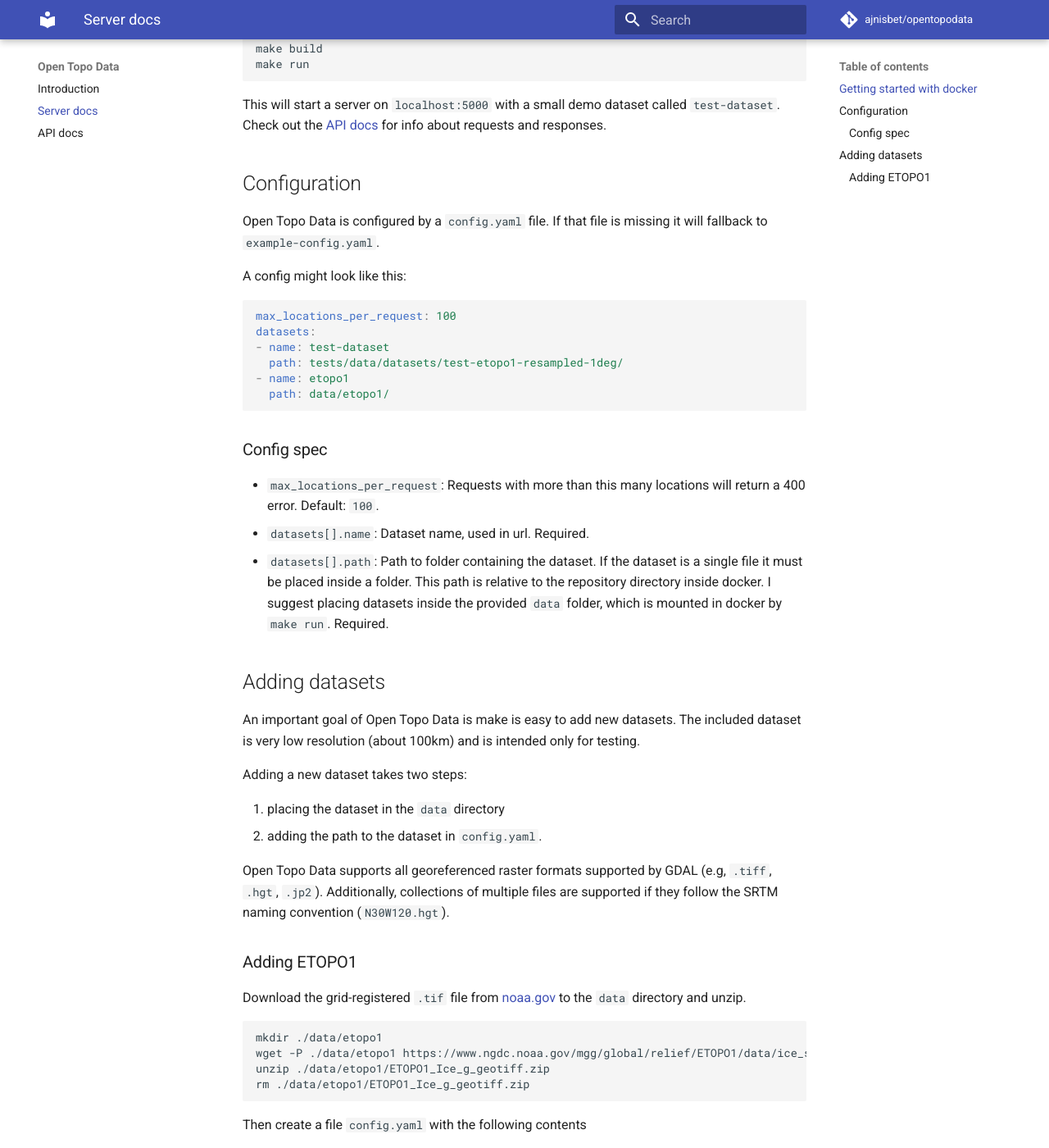
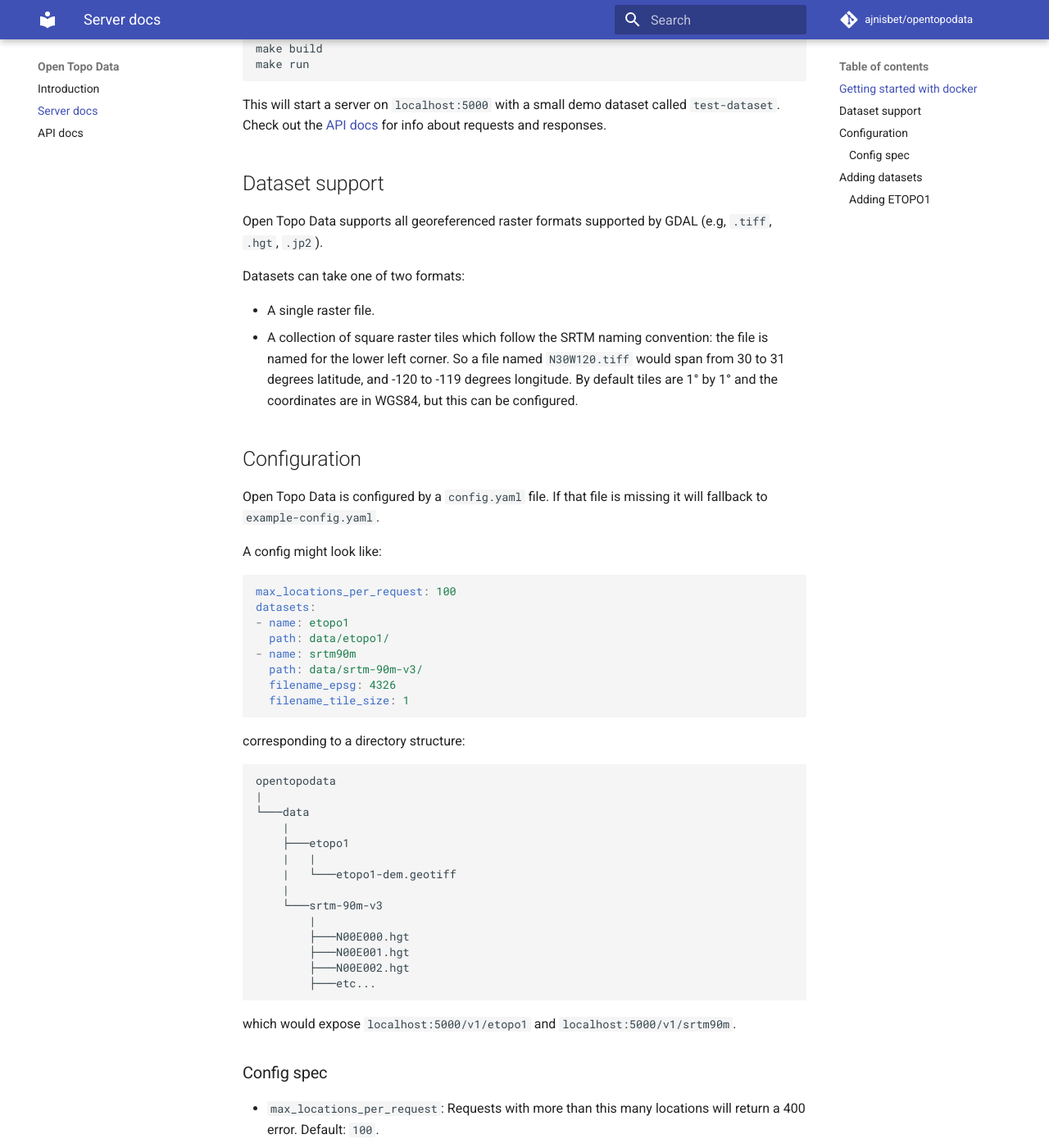
Before and after one commit to ajnisbet/opentopodata, an MkDocs documentation site: the page built from docs/server.md, in a window 1280 px wide and 1400 px high, scrolled down 229 px. Shown: the whole window at 82% size. Built offline with MkDocs 1.6.1 and Material for MkDocs 9.7.7, drawn with Linux system fonts in a browser that asks for light colours; comment, search, counter and statistics services are not loaded; some of the changed text lies outside the part shown.

Commit message:
Update docs for new tile format

````diff
--- a/docs/server.md
+++ b/docs/server.md
@@ -12,28 +12,63 @@
 
 This will start a server on `localhost:5000` with a small demo dataset called `test-dataset`. Check out the [API docs](api.md) for info about requests and responses.
 
+## Dataset support
+
+Open Topo Data supports all georeferenced raster formats supported by GDAL (e.g, `.tiff`, `.hgt`, `.jp2`).
+
+Datasets can take one of two formats:
+
+* A single raster file.
+* A collection of square raster tiles which follow the SRTM naming convention: the file is named for the lower left corner. So a file named `N30W120.tiff` would span from 30 to 31 degrees latitude, and -120 to -119 degrees longitude. By default tiles are 1° by 1° and the coordinates are in WGS84, but this can be configured.
+
+
 
 ## Configuration
 
 Open Topo Data is configured by a `config.yaml` file. If that file is missing it will fallback to `example-config.yaml`.
 
-A config might look like this:
+A config might look like:
 
 ```yaml
 max_locations_per_request: 100
 datasets:
-- name: test-dataset
-  path: tests/data/datasets/test-etopo1-resampled-1deg/
 - name: etopo1
   path: data/etopo1/
+- name: srtm90m
+  path: data/srtm-90m-v3/
+  filename_epsg: 4326
+  filename_tile_size: 1
 ```
+
+corresponding to a directory structure:
+
+```
+opentopodata
+|
+└───data
+    |
+    ├───etopo1
+    |   |
+    |   └───etopo1-dem.geotiff
+    |
+    └───srtm-90m-v3
+        |
+        ├───N00E000.hgt
+        ├───N00E001.hgt
+        ├───N00E002.hgt
+        ├───etc...
+```
+
+
+which would expose `localhost:5000/v1/etopo1` and `localhost:5000/v1/srtm90m`.
 
 ### Config spec
 
 * `max_locations_per_request`: Requests with more than this many locations will return a 400 error. Default: `100`.
 * `datasets[].name`: Dataset name, used in url. Required.
-* `datasets[].path`: Path to folder containing the dataset. If the dataset is a single file it must be placed inside a folder. This path is relative to the repository directory inside docker. I suggest placing datasets inside the provided `data` folder, which is mounted in docker by `make run`. Required.
-
+* `datasets[].path`: Path to folder containing the dataset. If the dataset is a single file it must be placed inside a folder. This path is relative to the repository directory inside docker. I suggest placing datasets inside the provided `data` folder, which is mounted in docker by `make run`. Files can be nested arbitrarily inside the dataset path. Required.
+* `datasets[].filename_epsg`: For tiled datasets, the projection of the filename coordinates. The default value is `4326`, which is latitude/longitude with the WGS84 datum.
+* `datasets[].filename_tile_size`: For tiled datasets, how large each square tile is, in the units of `filename_epsg`. For example, a lat,lon location of `38.2,121.2` would lie in the tile `N38W121` for a tile size of 1, but lie in `N35W120` for a tile size of 5. Default: `1`.
 
 
 ## Adding datasets
@@ -45,7 +80,7 @@
 1. placing the dataset in the `data` directory
 2. adding the path to the dataset in `config.yaml`.
 
-Open Topo Data supports all georeferenced raster formats supported by GDAL (e.g, `.tiff`, `.hgt`, `.jp2`). Additionally, collections of multiple files are supported if they follow the SRTM naming convention (`N30W120.hgt`).
+
 
 
 ### Adding ETOPO1
@@ -59,7 +94,7 @@
 rm ./data/etopo1/ETOPO1_Ice_g_geotiff.zip
 ```
 
-Then create a file `config.yaml` with the following contents
+Create a file `config.yaml` with the following contents
 
 ```yaml
 datasets:
````
Also changed, not shown: docs/api.md (+6 -4 lines).
